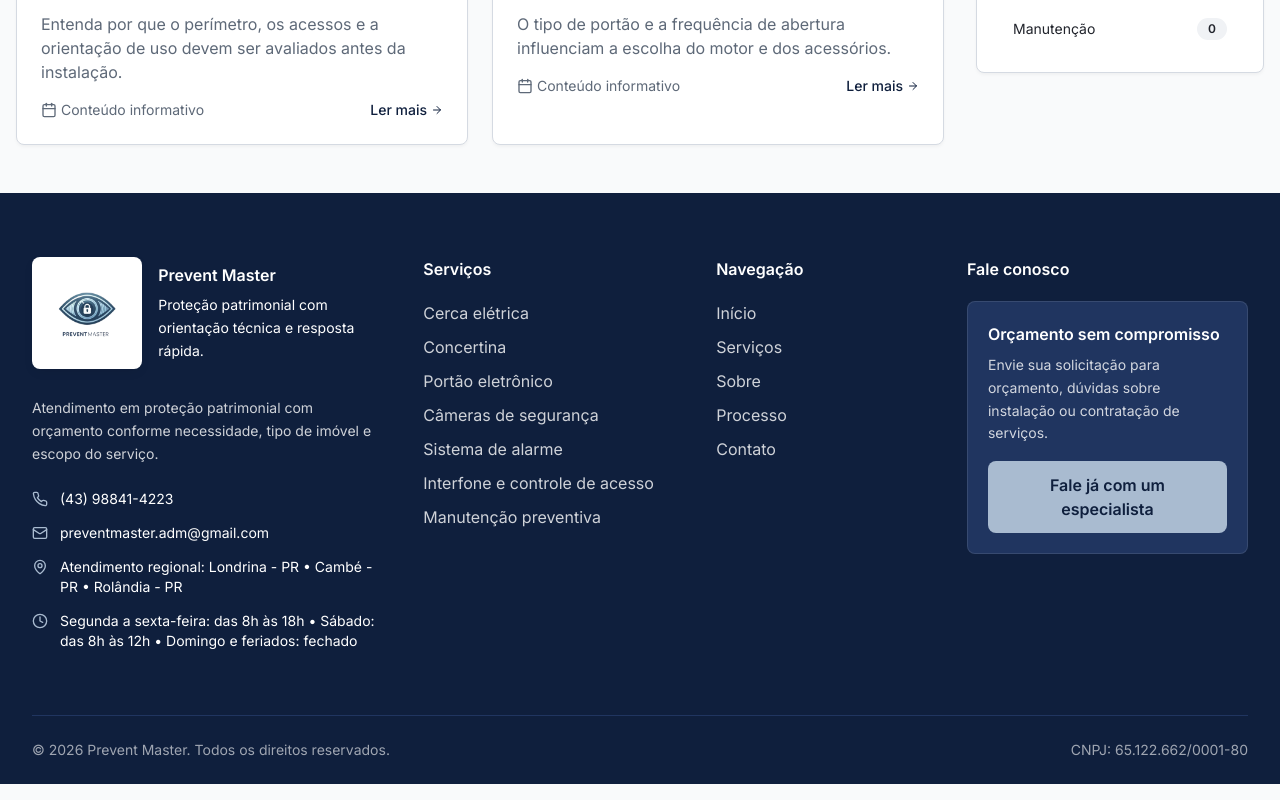
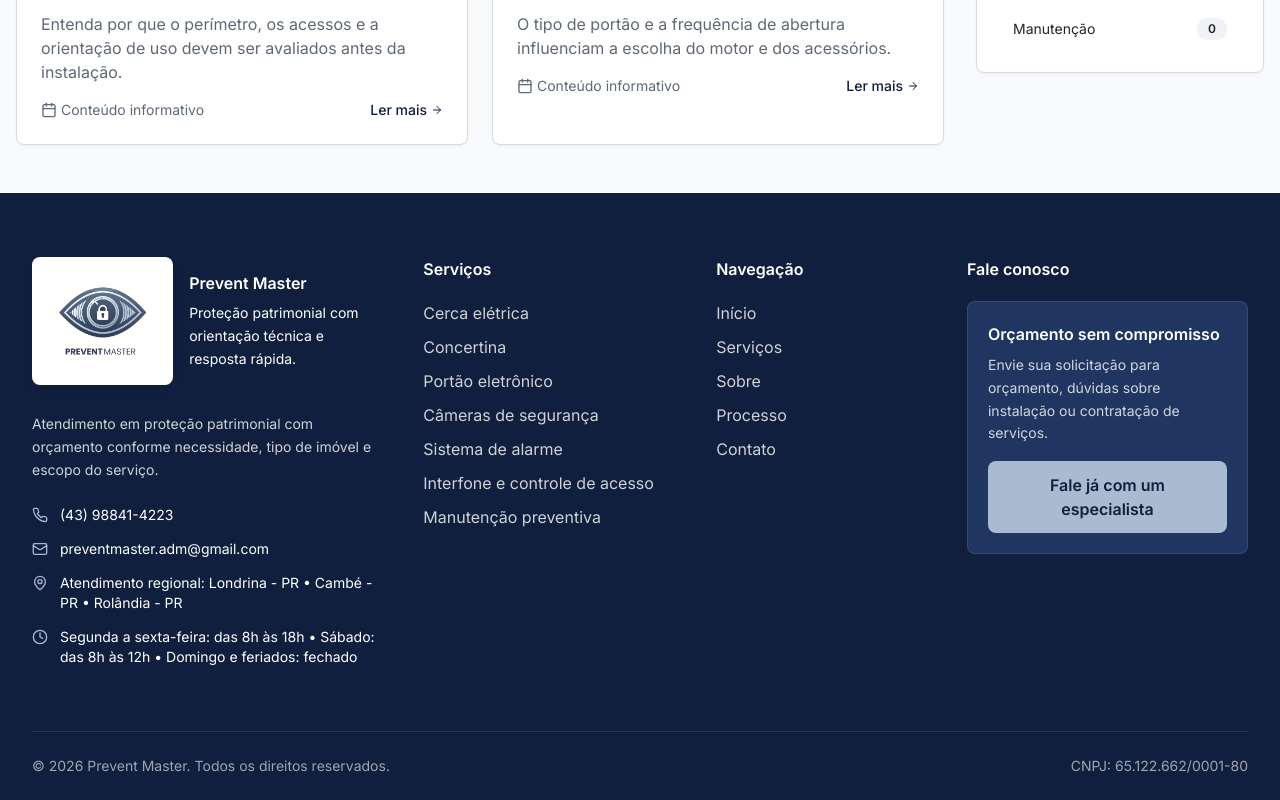
Before and after one commit to canaves/PreventMasterLandPage, a React (Vite) app: page /blog in a window 1280 px wide. Shown: the part 1364-2164 px from the top of the page. Built offline with nearby package versions, Linux system fonts and the light colour scheme; the HTML template or start-up script is replaced by a standard one.

Commit message:
Atualiza logo do rodape

```diff
--- a/src/components/Footer.tsx
+++ b/src/components/Footer.tsx
@@ -1,6 +1,6 @@
 import { Clock, Mail, MapPin, Phone } from "lucide-react";
 import { company, whatsappUrl } from "@/lib/company";
-import preventMasterLogo from "@/assets/prevent-master-logo.png";
+import preventMasterFooterLogo from "@/assets/prevent-master-footer-logo.png";
 
 const services = [
   "Cerca elétrica",
@@ -31,13 +31,13 @@ const Footer = () => {
         <div className="grid gap-8 py-12 md:grid-cols-2 md:py-16 lg:grid-cols-[1.25fr_0.9fr_0.75fr_1fr] lg:gap-10">
           <div>
             <div className="mb-7 flex flex-col gap-4 sm:flex-row sm:items-center">
-              <div className="flex h-24 w-40 items-center justify-center rounded-lg border border-white/15 bg-white px-4 py-3 shadow-md shadow-primary-dark/20 sm:h-28 sm:w-44">
+              <div className="flex h-28 w-56 items-center justify-center rounded-lg border border-white/15 bg-white px-5 py-4 shadow-md shadow-primary-dark/20 sm:h-32 sm:w-64">
                 <img
-                  src={preventMasterLogo}
+                  src={preventMasterFooterLogo}
                   alt={company.name}
                   className="h-full w-full object-contain"
-                  width="512"
-                  height="512"
+                  width="715"
+                  height="572"
                 />
               </div>
               <div className="max-w-xs">
```
Also changed, not shown: src/assets/prevent-master-footer-logo.png (added).
